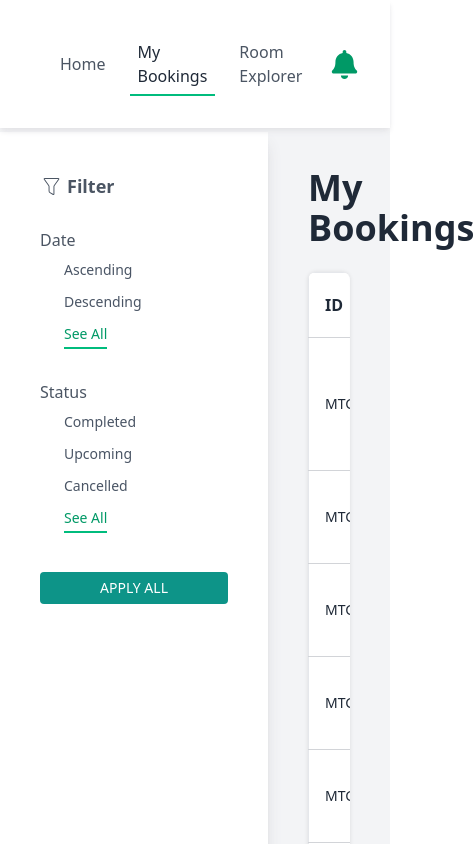
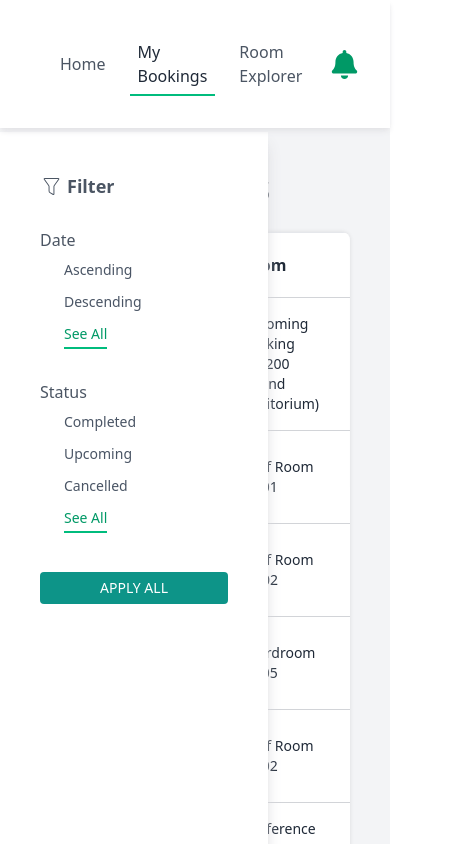
Before and after one commit to donnabell-s/WorkSync-frontend, a React (Vite) app: page /user/my-bookings in a window 390 px wide. Shown: the top 844 px of the page, 474 px wide, since content can reach past the window. Built offline with nearby package versions, Linux system fonts and the light colour scheme.

Commit message:
responsiveness

```diff
--- a/src/views/components/UI/UserSearch.tsx
+++ b/src/views/components/UI/UserSearch.tsx
@@ -8,7 +8,7 @@ interface UserSearchProps {
 
 const UserSearch = ({ value, onChange }: UserSearchProps) => {
   return (
-    <div className="relative w-full max-w-xs lg:block hidden">
+    <div className="relative w-full max-w-sm md:flex hidden">
       <input
         type="text"
         placeholder="Search..."
--- a/src/views/containers/User/MyBookings/MyBookings.tsx
+++ b/src/views/containers/User/MyBookings/MyBookings.tsx
@@ -86,7 +86,7 @@ const MyBookings = () => {
         </div>
       </SideContainer>
 
-      <div className="ml-67 p-10 flex flex-col gap-6">
+      <div className="xl:ml-67 p-10 flex flex-col gap-6">
         <div className="flex flex-row justify-between">
           <UserHeading label="My Bookings" />
           <UserSearch value={searchQuery} onChange={handleSearchChange} />
```
